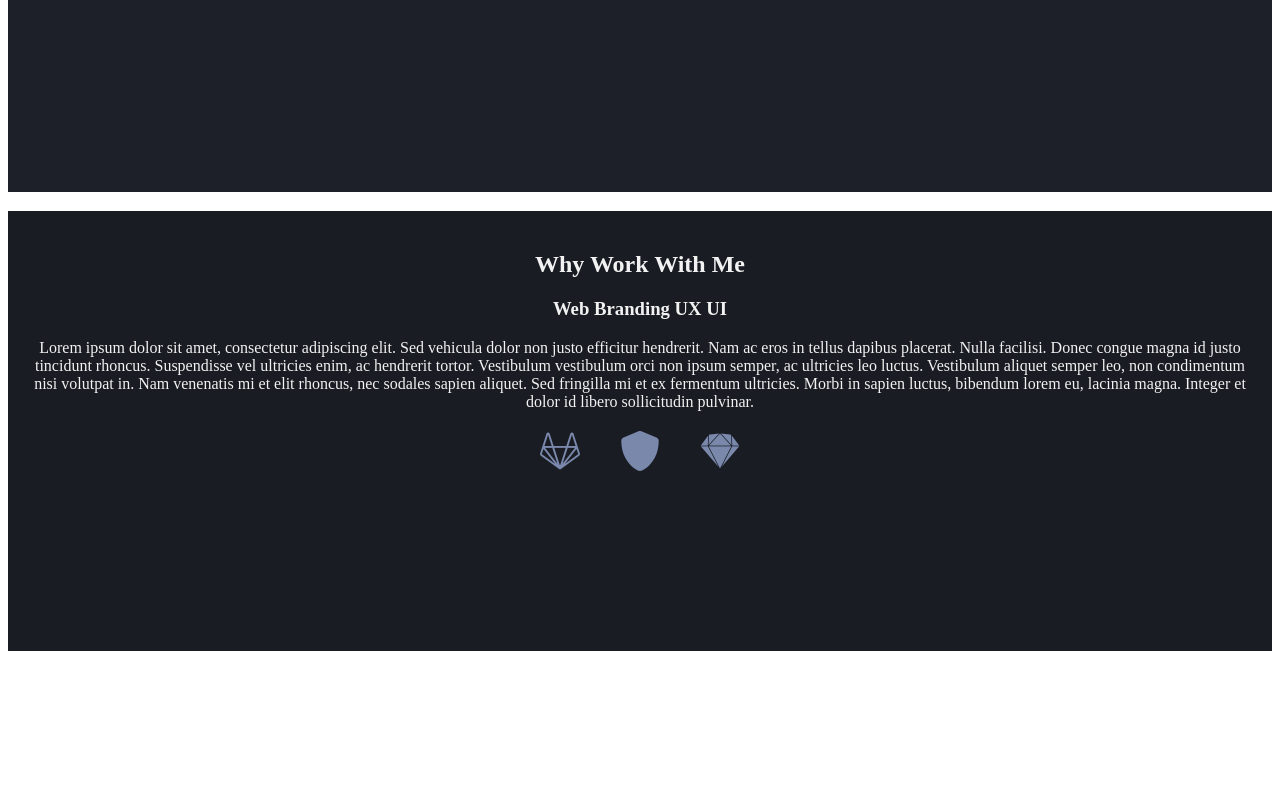
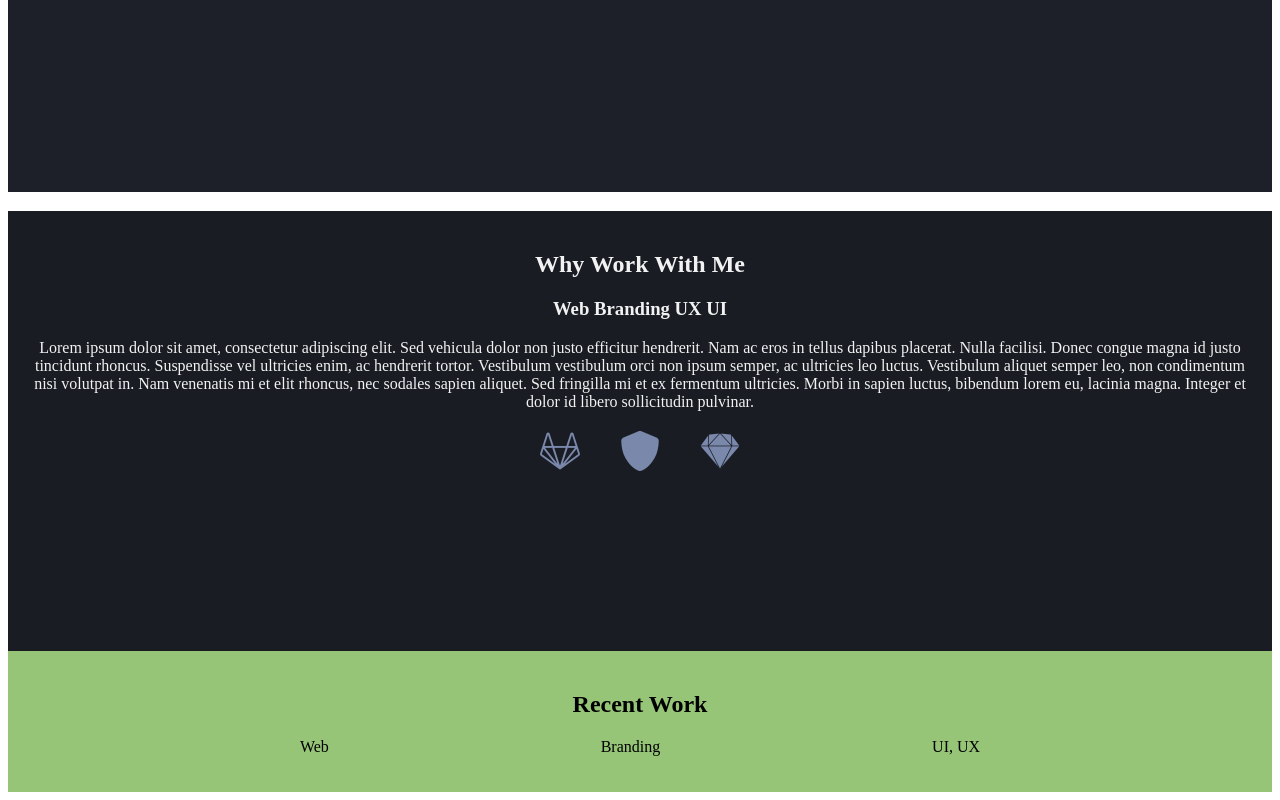
Before and after one commit to leamusa/proj-html-vuejs, a Vue app: page / in a window 1280 px wide. Shown: the part 976-1776 px from the top of the page. Before the commit the page ends 1635 px from the top, so only its background shows below. Built offline with nearby package versions, Linux system fonts and the light colour scheme.

Commit message:
recent work center section

```diff
--- a/src/App.vue
+++ b/src/App.vue
@@ -4,6 +4,9 @@ import AppFooter from "./components/AppFooter.vue";
 
 import AppAboutMe from "./components/AppAboutMe.vue";
 import AppWhyWorkWithMe from "./components/AppWhyWorkWithMe.vue";
+import AppViewAllWork from "./components/AppViewAllWork.vue";
+import AppRecentWork from "./components/AppRecentWork.vue";
+
 export default {
   name: "App",
   components: {
@@ -11,6 +14,8 @@ export default {
     AppAboutMe,
     AppFooter,
     AppWhyWorkWithMe,
+    AppViewAllWork,
+    AppRecentWork,
   },
 };
 </script>
@@ -20,6 +25,8 @@ export default {
   <AppAboutMe />
   <AppFooter />
   <AppWhyWorkWithMe />
+  <AppViewAllWork />
+  <AppRecentWork />
 </template>
 
 <style></style>
--- /dev/null
+++ b/src/components/AppRecentWork.vue
@@ -0,0 +1,41 @@
+<template>
+  <div class="recent-work-container">
+    <h2>Recent Work</h2>
+    <ul>
+      <li v-for="(item, index) in recentWorkItems" :key="index">
+        {{ item.title }}
+      </li>
+    </ul>
+  </div>
+</template>
+
+<script>
+export default {
+  name: "AppRecentWork",
+  data() {
+    return {
+      recentWorkItems: [
+        { title: "Web" },
+        { title: "Branding" },
+        { title: "UI, UX" },
+      ],
+    };
+  },
+};
+</script>
+
+<style>
+.recent-work-container {
+  text-align: center;
+  background-color: #96c577;
+  padding: 20px;
+}
+
+/* Element of list */
+.recent-work-container ul {
+  list-style-type: none;
+  padding: 0;
+  display: flex;
+  justify-content: space-evenly;
+}
+</style>
--- /dev/null
+++ b/src/components/AppViewAllWork.vue
@@ -0,0 +1,5 @@
+<script>
+export default {
+  name: "AppViewAllWork",
+};
+</script>
```
